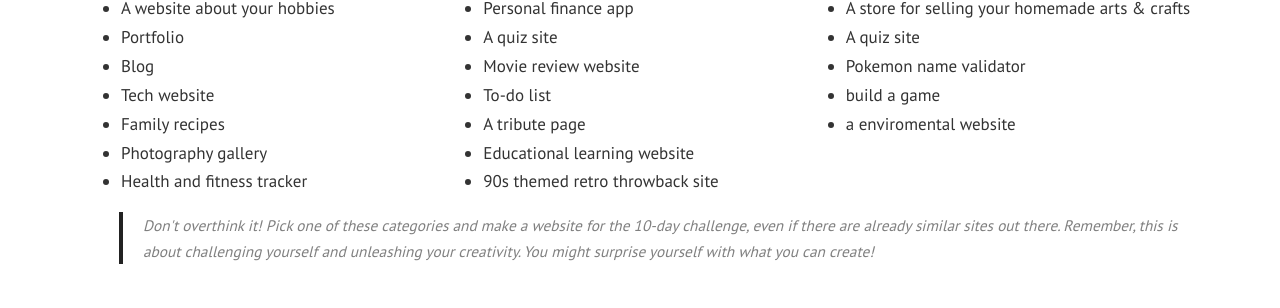
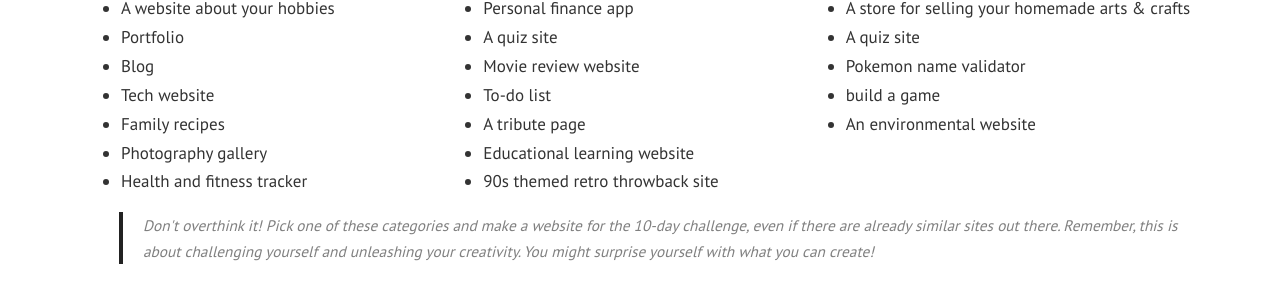
Before and after one commit to SeaFilmz/10-day-web-build, a Jekyll site: the page built from index.html, in a window 1280 px wide and 900 px high, scrolled down 2009 px. Shown: the part 147-455 px from the top of the window. Built offline with Jekyll 4.4.1, drawn with Linux system fonts in a browser that asks for light colours; the list of posts is cut into pages by our own code.

Commit message:
spell environmental correctly

```diff
--- a/_includes/faq.html
+++ b/_includes/faq.html
@@ -57,7 +57,7 @@
         <li>A quiz site</li>
         <li>Pokemon name validator</li>
         <li>build a game</li>
-        <li>a enviromental website</li>
+        <li>An environmental website</li>
     </ul>
 
     <blockquote>Don't overthink it! Pick one of these categories and make a website for the 10-day challenge, even if there are already similar sites out there. Remember, this is about challenging yourself and unleashing your creativity. You might surprise yourself with what you can create!</blockquote>
```
